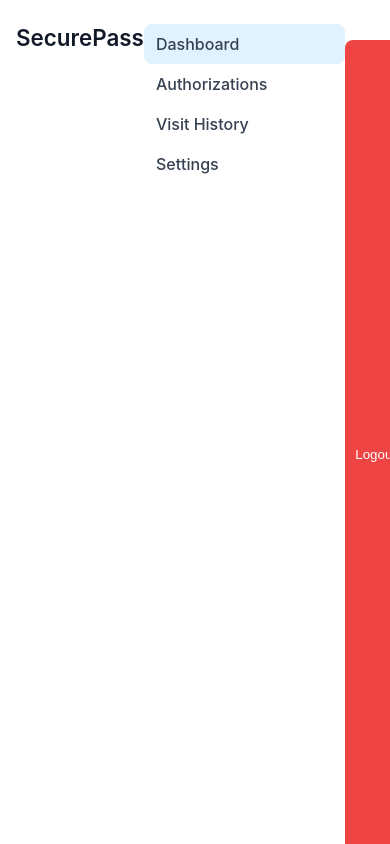
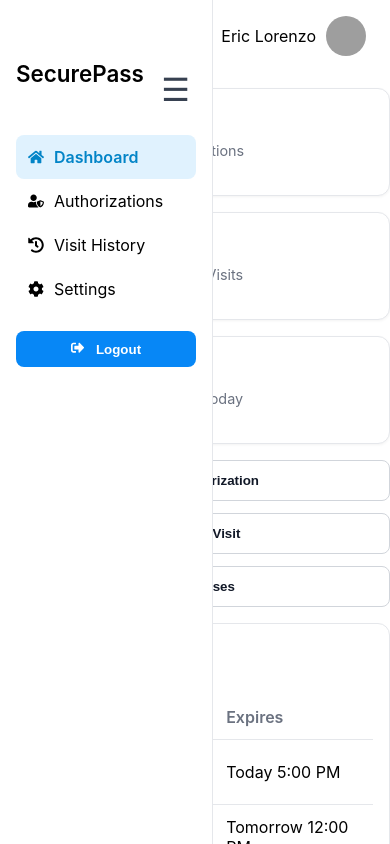
Before and after one commit to ericlo31/frontend, a React (Create React App) app: page /dashboard in a window 390 px wide. Shown: the top 844 px of the page. Built offline with nearby package versions, Linux system fonts and the light colour scheme; grey boxes are pictures that could not be loaded.

Commit message:
Mejora del sidebar

```diff
--- a/package.json
+++ b/package.json
@@ -9,7 +9,7 @@
     "@testing-library/user-event": "^13.5.0",
     "react": "^19.1.0",
     "react-dom": "^19.1.0",
-    "react-icons": "^5.5.0",
+    "react-icons": "^4.10.1",
     "react-router-dom": "^7.5.1",
     "react-scripts": "5.0.1",
     "web-vitals": "^2.1.4"
--- a/src/components/residente/residente.module.css
+++ b/src/components/residente/residente.module.css
@@ -4,6 +4,31 @@
   overflow-y: auto;
   flex: 1;
 }
+
+.hamburger {
+  display: none;
+  background: none;
+  border: none;
+  font-size: 2rem;
+  cursor: pointer;
+  color: #374151;
+}
+
+.logoArea {
+  width: 100%;
+  display: flex;
+  align-items: center;
+  justify-content: space-between;
+}
+
+.topBar {
+  width: 100%;
+  display: flex;
+  align-items: center;
+  justify-content: space-between;
+  padding-bottom: 1rem;
+}
+
 
 .sidebar {
   width: 220px;
@@ -16,35 +41,49 @@
   display: flex;
   flex-direction: column;
   padding: 24px 16px;
+  transition: transform 0.3s ease;
+  z-index: 1000;
+}
+
+/* Mobile hidden */
+.sidebarClosed {
+  transform: translateX(-100%);
+}
+
+/* Mobile visible */
+.sidebarOpen {
+  transform: translateX(0);
 }
 
 .logo {
   font-size: 1.4rem;
   font-weight: 600;
-  color: #111827;
   margin-bottom: 2rem;
 }
 
-.nav {
-  flex: 1;
+.navArea {
+  display: flex;
+  flex-direction: column;
+  gap: 20px;
+  width: 100%;
 }
 
 .nav ul {
   list-style: none;
   padding: 0;
   margin: 0;
+  width: 100%;
 }
 
 .nav li {
   display: flex;
   align-items: center;
-  padding: 10px 12px;
+  gap: 10px;
+  padding: 12px;
+  cursor: pointer;
   border-radius: 8px;
-  color: #374151;
-  font-weight: 500;
-  gap: 10px;
-  cursor: pointer;
-  transition: background-color 0.2s ease;
+  transition: background-color 0.2s;
+  font-size: 1rem;
 }
 
 .nav li:hover {
@@ -54,16 +93,18 @@
 .activeNavItem {
   background-color: #e0f2fe;
   color: #0284c7;
+  font-weight: 600;
+  border-radius: 8px;
 }
 
 .logout {
-  background-color: #ef4444;
+  background-color: #0787f6;
   color: white;
+  padding: 10px;
   border: none;
-  padding: 10px;
   border-radius: 8px;
   cursor: pointer;
-  margin-top: 1rem;
+  font-weight: 600;
 }
 
 .header {
@@ -138,7 +179,6 @@
   background-color: #f3f4f6;
 }
 
-
 .section {
   background: white;
   padding: 16px;
@@ -175,37 +215,51 @@
   background-color: #f9fafb;
 }
 
-.mainContent {
-  flex: 1;
-  padding: 24px;
-  overflow-y: auto;
-}
-
+/* Responsive */
 @media (max-width: 768px) {
   .dashboardContainer {
     flex-direction: column;
   }
 
+  .hamburger {
+    display: block;
+  }
+
   .sidebar {
-    flex-direction: row;
-    width: 100%;
-    justify-content: space-around;
-    border-radius: 0;
+    width: 180px;
+    height: 100vh;
+    position: fixed;
+    top: 0;
+    left: 0;
+    background-color: #ffffff;
+    border-right: 1px solid #e5e7eb;
+    flex-direction: column;
+    padding-top: 60px;
+    transition: transform 0.3s ease;
+    z-index: 1000;
   }
 
   .mainContent {
-    padding: 10px;
+    margin-left: 0;
+    padding: 16px;
+    overflow-x: hidden;
   }
 
   .statGrid {
     flex-direction: column;
+    gap: 16px;
   }
 
   .actionsWrapper {
     flex-direction: column;
+    gap: 12px;
   }
 
   .actionBtn {
     width: 100%;
   }
+
+  .hamburger {
+    display: block;
+  }
 }
--- a/src/components/residente/sidebar.tsx
+++ b/src/components/residente/sidebar.tsx
@@ -1,20 +1,78 @@
-import React from "react";
+import React, { useState } from "react";
+import {
+  FaHome,
+  FaUserShield,
+  FaHistory,
+  FaCog,
+  FaSignOutAlt,
+} from "react-icons/fa";
 import styles from "./residente.module.css";
 
 const Sidebar = () => {
+  const [activeItem, setActiveItem] = useState("Dashboard");
+  const [isOpen, setIsOpen] = useState(true);
+
   return (
-    <aside className={styles.sidebar}>
+    <>
+      <aside
+        className={`${styles.sidebar} ${
+          isOpen ? styles.sidebarOpen : styles.sidebarClosed
+        }`}
+      >
+        <div className={styles.topBar}>
           <div className={styles.logo}>SecurePass</div>
+          <button
+            className={styles.hamburger}
+            onClick={() => setIsOpen(!isOpen)}
+          >
+            ☰
+          </button>
+        </div>
+
+        <div className={styles.navArea}>
           <nav className={styles.nav}>
             <ul>
-          <li className={styles.activeNavItem}>Dashboard</li>
-          <li>Authorizations</li>
-          <li>Visit History</li>
-          <li>Settings</li>
+              <li
+                className={
+                  activeItem === "Dashboard" ? styles.activeNavItem : ""
+                }
+                onClick={() => setActiveItem("Dashboard")}
+              >
+                <FaHome /> Dashboard
+              </li>
+              <li
+                className={
+                  activeItem === "Authorizations" ? styles.activeNavItem : ""
+                }
+                onClick={() => setActiveItem("Authorizations")}
+              >
+                <FaUserShield /> Authorizations
+              </li>
+              <li
+                className={
+                  activeItem === "Visit History" ? styles.activeNavItem : ""
+                }
+                onClick={() => setActiveItem("Visit History")}
+              >
+                <FaHistory /> Visit History
+              </li>
+              <li
+                className={
+                  activeItem === "Settings" ? styles.activeNavItem : ""
+                }
+                onClick={() => setActiveItem("Settings")}
+              >
+                <FaCog /> Settings
+              </li>
             </ul>
           </nav>
-      <button className={styles.logout}>Logout</button>
+
+          <button className={styles.logout}>
+            <FaSignOutAlt style={{ marginRight: "8px" }} /> Logout
+          </button>
+        </div>
       </aside>
+    </>
   );
 };
 
```
Also changed, not shown: 1 other file (tests, documents, lock files or other folders). Lines whose indentation alone changed are shown as unchanged.
